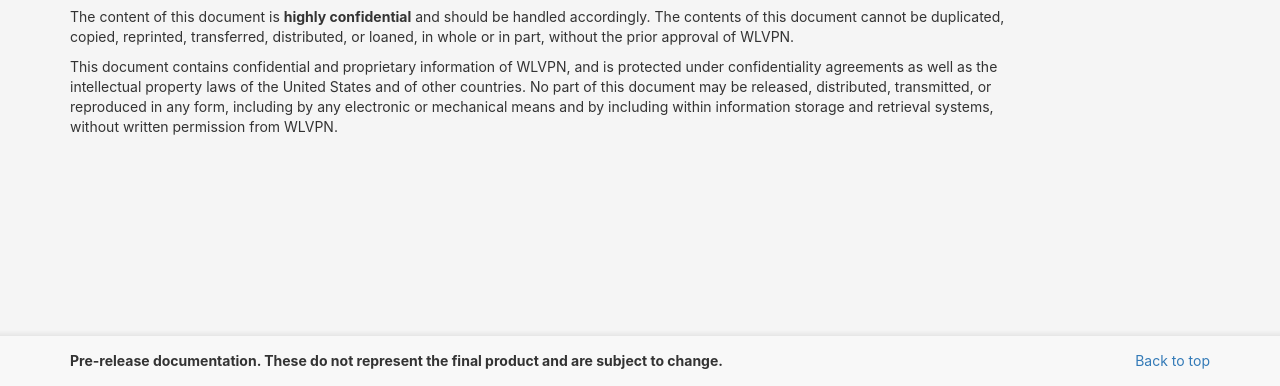
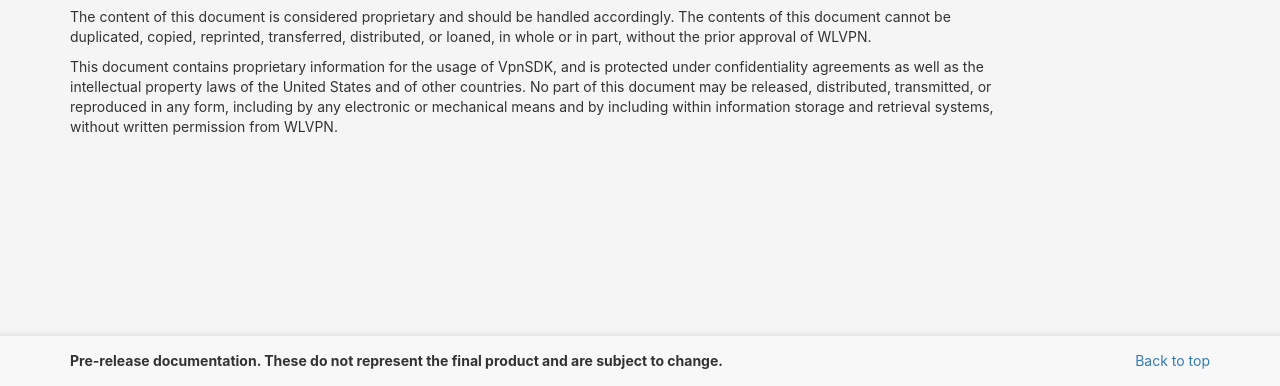
Before and after one commit to wlvpn/VpnSDK.NET-Documentation, a plain HTML site: page index.html in a window 1280 px wide. Shown: the part 414-800 px from the top of the page. Drawn offline with Linux system fonts and the light colour scheme.

Commit message:
Updated information on confidentiality and proprietary.

```diff
--- a/index.html
+++ b/index.html
@@ -85,9 +85,9 @@
 <p>VpnSDK is built for .NET Framework 4.6 and targets Windows 7, Windows 8 and Windows 10. Earlier versions as well as Server and ARM editions are not supported.</p>
 <p>To get started, go to the quick-start guide that shows you how to implement VpnSDK in a console application.</p>
 <h2 id="wlvpn-confidential">WLVPN Confidential</h2>
-<p>The content of this document is <strong>highly confidential</strong> and should be handled accordingly.
-The contents of this document cannot be duplicated, copied, reprinted, transferred, distributed, or loaned, in whole or in part, without the prior approval of WLVPN. </p>
-<p>This document contains confidential and proprietary information of WLVPN, and is protected under confidentiality agreements as well as the intellectual property laws of the United States and of other countries.
+<p>The content of this document is considered proprietary and should be handled accordingly.
+The contents of this document cannot be duplicated, copied, reprinted, transferred, distributed, or loaned, in whole or in part, without the prior approval of WLVPN.</p>
+<p>This document contains proprietary information for the usage of VpnSDK, and is protected under confidentiality agreements as well as the intellectual property laws of the United States and of other countries.
 No part of this document may be released, distributed, transmitted, or reproduced in any form, including by any electronic or mechanical means and by including within information storage and retrieval systems, without written permission from WLVPN.</p>
 </article>
           </div>
```
Also changed, not shown: 1 other file.
